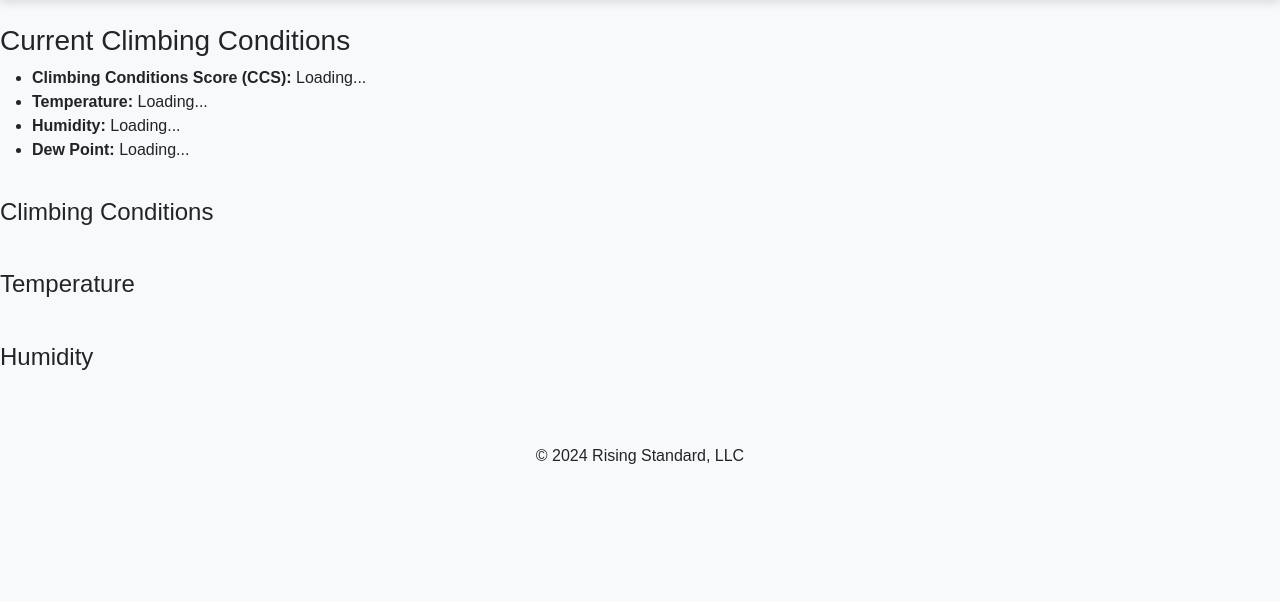
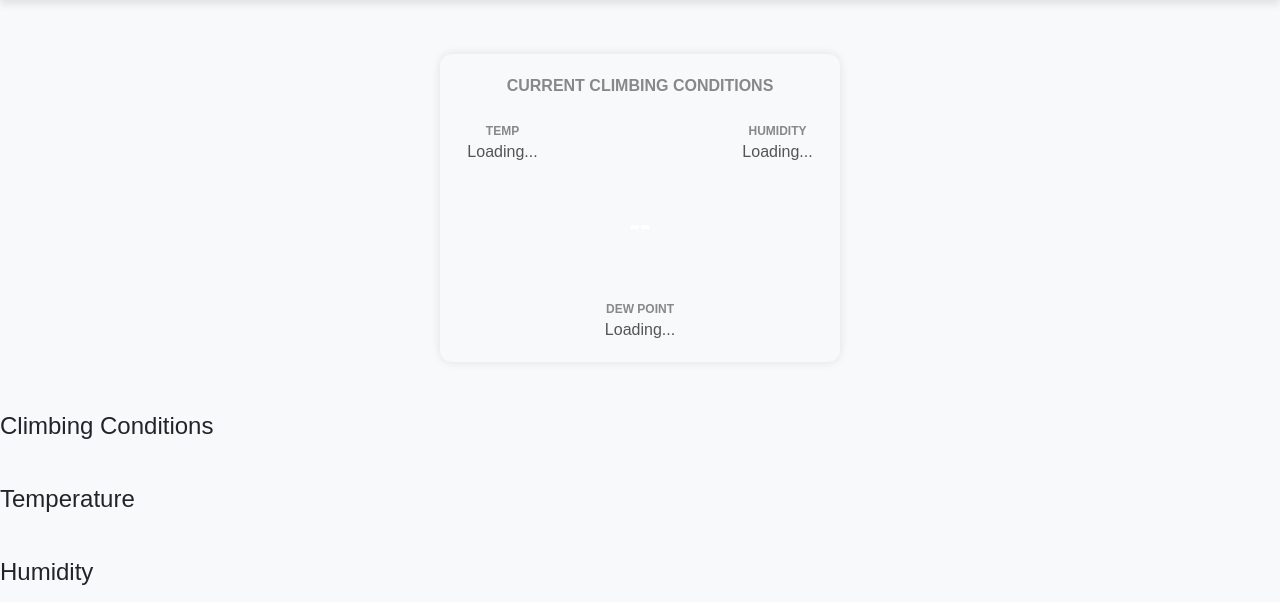
Before and after one commit to at58474/climbing-conditions-app, a Flask app: page / in a window 1280 px wide. Shown: the part 56-658 px from the top of the page. Run offline with Flask 3, Linux system fonts and the light colour scheme; parts of the project's set-up code (start-up, migrations or seed data) failed here and were passed over; some libraries are stand-ins or nearby versions.

Commit message:
Massive Overhaul

```diff
--- a/static/styles/main.css
+++ b/static/styles/main.css
@@ -144,6 +144,112 @@
     height: auto;
 }
 
+/* Layout for the conditions widget */
+#current-conditions-widget {
+  margin: 30px auto;
+  max-width: 400px;
+  background: #f8f9fa;
+  border-radius: 12px;
+  padding: 20px;
+  box-shadow: 0 0 10px rgba(0,0,0,0.1);
+}
+
+.conditions-grid {
+  display: grid;
+  grid-template-areas:
+    "temp . humidity"
+    ". ccs ."
+    ". dew .";
+  grid-template-columns: 1fr 2fr 1fr;
+  grid-template-rows: auto 1fr auto;
+  align-items: center;
+  gap: 10px;
+  position: relative;
+}
+
+.small-info {
+  font-size: 0.9rem;
+  color: #555;
+  text-align: center;
+}
+
+.top-left {
+  grid-area: temp;
+}
+
+.top-right {
+  grid-area: humidity;
+}
+
+.bottom-center {
+  grid-area: dew;
+}
+
+.ccs-display {
+  grid-area: ccs;
+}
+
+.ccs-value {
+  font-size: 3rem;
+  font-weight: bold;
+  padding: 10px 20px;
+  border-radius: 8px;
+  color: white;
+  display: inline-block;
+}
+
+.label {
+  font-weight: 600;
+  font-size: 0.75rem;
+  text-transform: uppercase;
+  color: #888;
+}
+.label-current-widget {
+  font-weight: 800;
+  font-size: 0.1.5rem;
+  text-transform: uppercase;
+  color: #888;
+}
+.value {
+  font-size: 1rem;
+  font-weight: 500;
+}
+.metric-red {
+  color: #dc3545; /* Bootstrap danger red */
+}
+
+.metric-yellow {
+  color: #ffc107; /* Bootstrap warning yellow */
+}
+
+.metric-green {
+  color: #28a745; /* Bootstrap success green */
+}
+.ccs-circle {
+  display: flex;
+  align-items: center;
+  justify-content: center;
+  width: 100px;
+  height: 100px;
+  margin: 0 auto 1rem auto;
+  border-radius: 50%;
+  font-size: 2rem;
+  font-weight: bold;
+  color: white;
+}
+
+.ccs-red {
+  background-color: #dc3545;
+}
+
+.ccs-yellow {
+  background-color: #ffc107;
+  color: black;
+}
+
+.ccs-green {
+  background-color: #28a745;
+}
 /* Responsive styles */
 @media (max-width: 768px) {
     .content {
--- a/templates/index.html
+++ b/templates/index.html
@@ -74,14 +74,25 @@
         <div class="row justify-content-center">
             <!-- Current Conditions Widget -->
             <!-- Current Conditions Widget -->
-            <div id="current-conditions-widget" class="widget">
-                <h3>Current Climbing Conditions</h3>
-                <ul>
-                    <li><strong>Climbing Conditions Score (CCS):</strong> <span id="climbing-conditions-score">Loading...</span></li>
-                    <li><strong>Temperature:</strong> <span id="temperature">Loading...</span></li>
-                    <li><strong>Humidity:</strong> <span id="humidity">Loading...</span></li>
-                    <li><strong>Dew Point:</strong> <span id="dew-point">Loading...</span></li>
-                </ul>
+            <div id="current-conditions-widget" class="widget text-center">
+              <div class="label-current-widget">Current Climbing Conditions</div><br />
+              <div class="conditions-grid">
+                <div class="small-info top-left">
+                  <div class="label">Temp</div>
+                  <div id="temperature" class="value">Loading...</div>
+                </div>
+                <div class="small-info top-right">
+                  <div class="label">Humidity</div>
+                  <div id="humidity" class="value">Loading...</div>
+                </div>
+                <div class="ccs-display">
+                  <div id="climbing-conditions-score" class="ccs-circle">--</div>
+                </div>
+                <div class="small-info bottom-center">
+                  <div class="label">Dew Point</div>
+                  <div id="dew-point" class="value">Loading...</div>
+                </div>
+              </div>
             </div>
             <div class="col-12 mx-auto">
                 <!-- Climbing Conditions Graph -->
@@ -179,10 +190,57 @@
     axios.get(`/current_conditions?destination=${destination}`)
         .then(response => {
             const c = response.data;
-            document.getElementById('climbing-conditions-score').textContent = `CCS: ${c.climbing_conditions_score}`;
-            document.getElementById('temperature').textContent = `${c.temperature.toFixed(2)} °F`;
-            document.getElementById('humidity').textContent = `${c.humidity}%`;
-            document.getElementById('dew-point').textContent = `${c.dew_point.toFixed(2)} °F`;
+
+            // CCS display
+            const ccsElement = document.getElementById('climbing-conditions-score');
+            ccsElement.textContent = c.climbing_conditions_score.toFixed(1);
+            ccsElement.className = 'ccs-circle'; // reset to base class
+            if (c.climbing_conditions_score < 4) {
+                ccsElement.classList.add('ccs-red');
+            } else if (c.climbing_conditions_score <= 6) {
+                ccsElement.classList.add('ccs-yellow');
+            } else {
+                ccsElement.classList.add('ccs-green');
+            }
+
+            // Temperature
+            const tempEl = document.getElementById('temperature');
+            const temp = c.temperature;
+            tempEl.textContent = `${temp.toFixed(2)} °F`;
+            tempEl.className = ''; // reset
+            if (temp < 25) {
+                tempEl.classList.add('metric-red');
+            } else if (temp <= 35) {
+                tempEl.classList.add('metric-yellow');
+            } else if (temp <= 65) {
+                tempEl.classList.add('metric-green');
+            } else if (temp <= 80) {
+                tempEl.classList.add('metric-yellow');
+            } else {
+                tempEl.classList.add('metric-red');
+            }
+
+            // Humidity
+            const humidityEl = document.getElementById('humidity');
+            const humidity = c.humidity;
+            humidityEl.textContent = `${humidity}%`;
+            humidityEl.className = '';
+            if (humidity < 35) {
+                humidityEl.classList.add('metric-green');
+            } else if (humidity <= 45) {
+                humidityEl.classList.add('metric-yellow');
+            } else {
+                humidityEl.classList.add('metric-red');
+            }
+
+            // Dew Point
+            const dewEl = document.getElementById('dew-point');
+            const dew = c.dew_point;
+            dewEl.textContent = `${dew.toFixed(2)} °F`;
+            dewEl.className = '';
+            if (temp <= dew) {
+                dewEl.classList.add('metric-red');
+            }
         })
         .catch(error => {
             console.error('Error fetching climbing conditions:', error);
```
